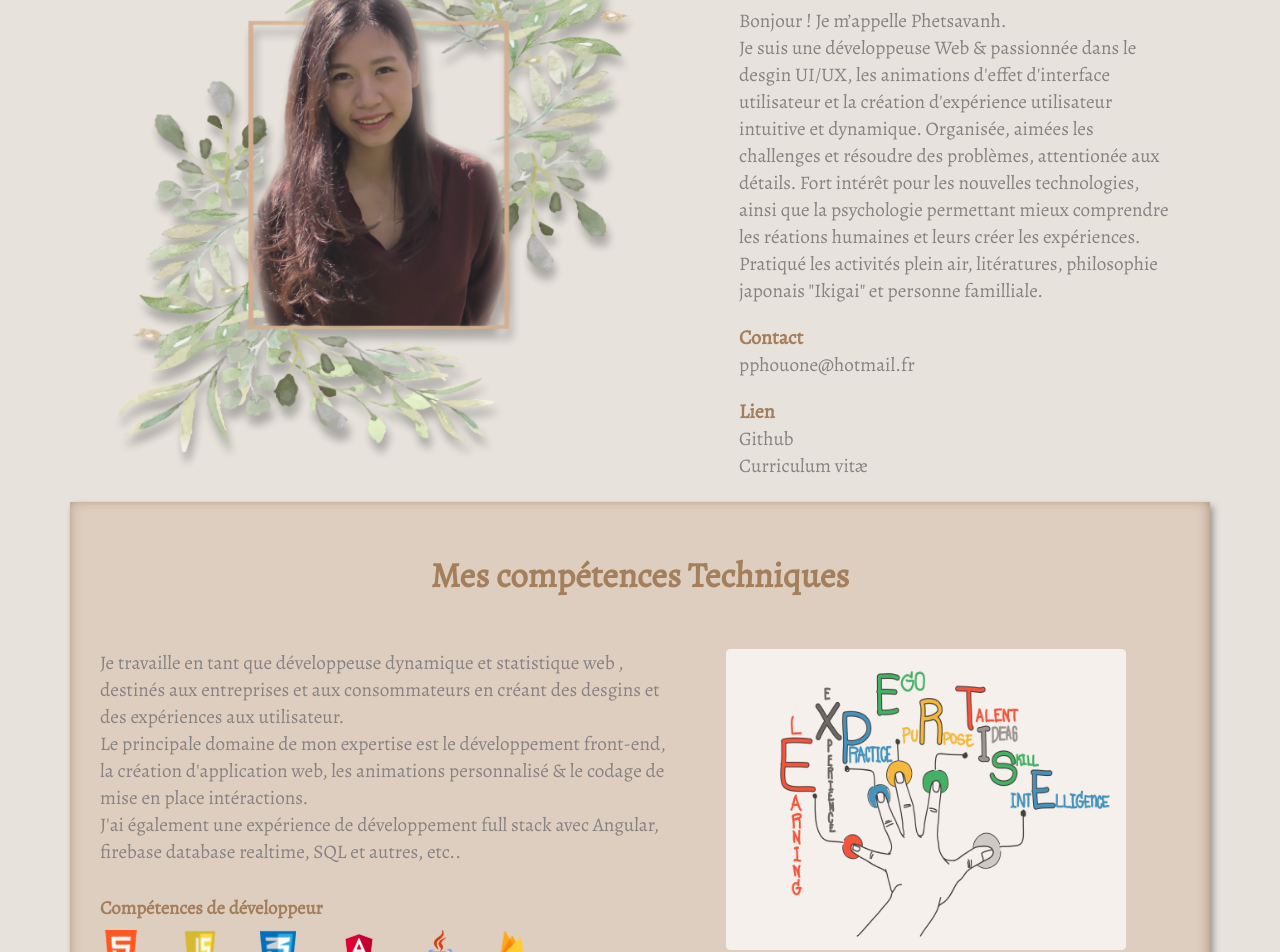
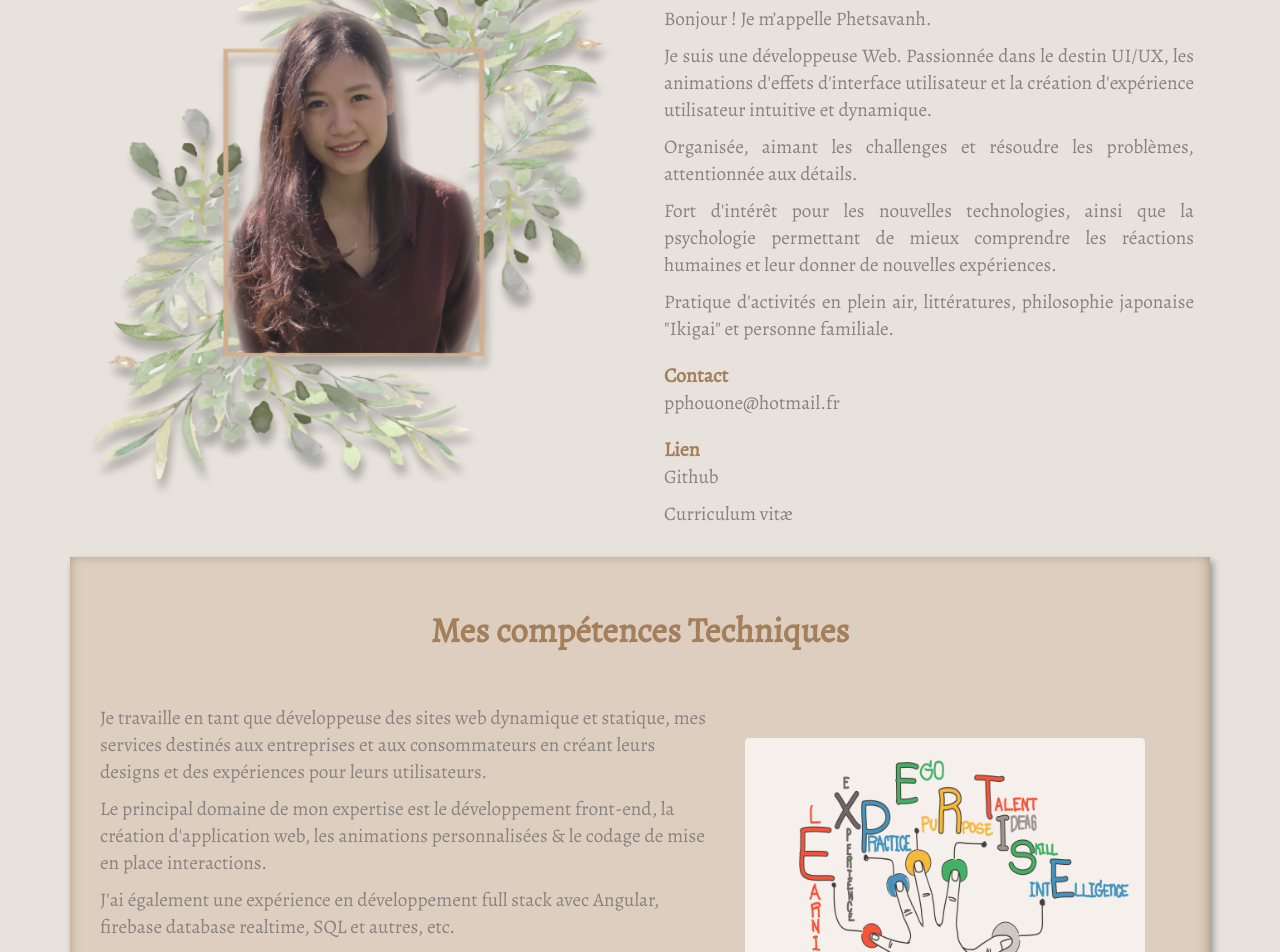
Before and after one commit to baypp07/bay-portfolio, an Angular app: page /about in a window 1280 px wide. Shown: the part 300-1252 px from the top of the page. Built offline with nearby package versions, Linux system fonts and the light colour scheme; a web font is replaced by a local one.

Commit message:
update about

```diff
--- a/src/app/about/about.component.css
+++ b/src/app/about/about.component.css
@@ -22,8 +22,12 @@ h4{
 
 .text-about{
     margin-top:30px;
-    width:430px;
+    width:530px;
     font-size: 1.25rem;
+    text-align: justify;
+}
+ p {
+    margin-bottom: 10px;
 }
 .text-about a:hover{
     color:var(--primary);
@@ -45,7 +49,7 @@ h4{
 }
 .skill-content{
     display: flex;
-    /* align-items: center; */
+    align-items: center;
 
 }
 .left-section{
--- a/src/app/about/about.component.html
+++ b/src/app/about/about.component.html
@@ -12,26 +12,18 @@
                     Bonjour ! Je m’appelle Phetsavanh.
                 </p>
                 <p>
-                    Je suis une développeuse Web & passionnée dans le desgin UI/UX, les animations d'effet d'interface
-                    utilisateur
-                    et la création d'expérience utilisateur intuitive et dynamique.
+                    Je suis une développeuse Web. Passionnée dans le destin UI/UX, les animations d'effets d'interface utilisateur et la création d'expérience utilisateur intuitive et dynamique.
+                </p>
+                <p>
+                    Organisée, aimant les challenges et résoudre les problèmes, attentionnée aux détails.
+                </p>
+                <p>
+                    Fort d'intérêt pour les nouvelles technologies, ainsi que la psychologie permettant de mieux comprendre les réactions humaines et leur donner de nouvelles expériences.
+                </p>
+                <p>
+                    Pratique d'activités en plein air, littératures, philosophie japonaise "Ikigai" et personne familiale.
+                </p>
 
-                    Organisée, aimées les challenges et résoudre des problèmes, attentionée aux détails.
-
-                    Fort intérêt pour les nouvelles technologies, ainsi que la psychologie permettant mieux comprendre
-                    les réations humaines et leurs créer les expériences.
-
-                    Pratiqué les activités plein air, litératures, philosophie japonais "Ikigai" et personne familliale.
-                </p>
-                <!-- <p>
-                    Je suis une junior UX/UI designer et développeuse web Angular2+ résidant à Marseille. Aimant les
-                    challenges et manifestant un réel intérêt pour les nouvelles technologies, ainsi que pour la
-                    psychologie permettant de mieux comprendre les réactions humaines, j’ai choisi de devenir designeuse
-                    de produits. J’ai réalisé que c’était un métier dans lequel je pouvais exploiter mes diverses
-                    compétences, un mélange d’expériences en management des projets de développement web d’application,
-                    de marketing des produits innovants ainsi que le design qui aident à mettre en valeur les produits
-                    et les expériences des utilisateurs.
-                </p> -->
 
                 <h4> Contact</h4>
                 <a href="mailto: pphouone@hotmail.fr" target="_blank">pphouone@hotmail.fr </a>
@@ -46,18 +38,13 @@
             <div class="skill-content">
                 <div class="left-section">
                     <p>
-                        Je travaille en tant que développeuse dynamique et statistique web , destinés aux entreprises et
-                        aux consommateurs en créant
-                        des desgins et des expériences aux utilisateur.
+                        Je travaille en tant que développeuse des sites web dynamique et statique, mes services destinés aux entreprises et aux consommateurs en créant leurs designs et des expériences pour leurs utilisateurs.
                     </p>
                     <p>
-                        Le principale domaine de mon expertise est le développement front-end, la création d'application
-                        web,
-                        les animations personnalisé & le codage de mise en place intéractions.
+                        Le principal domaine de mon expertise est le développement front-end, la création d'application web, les animations personnalisées & le codage de mise en place interactions.
                     </p>
                     <p>
-                        J'ai également une expérience de développement full stack avec Angular, firebase database
-                        realtime, SQL et autres, etc..
+                        J'ai également une expérience en développement full stack avec Angular, firebase database realtime, SQL et autres, etc.
                     </p>
                     <!-- <p>Je travaille en tant que développeuse d'interface utilisateur et designer d'expérience
                         utilisateur, créant des expériences combinant le développement web, design, business et
```
Also changed, not shown: src/app/about/about.component.ts (+10 -0 lines).
